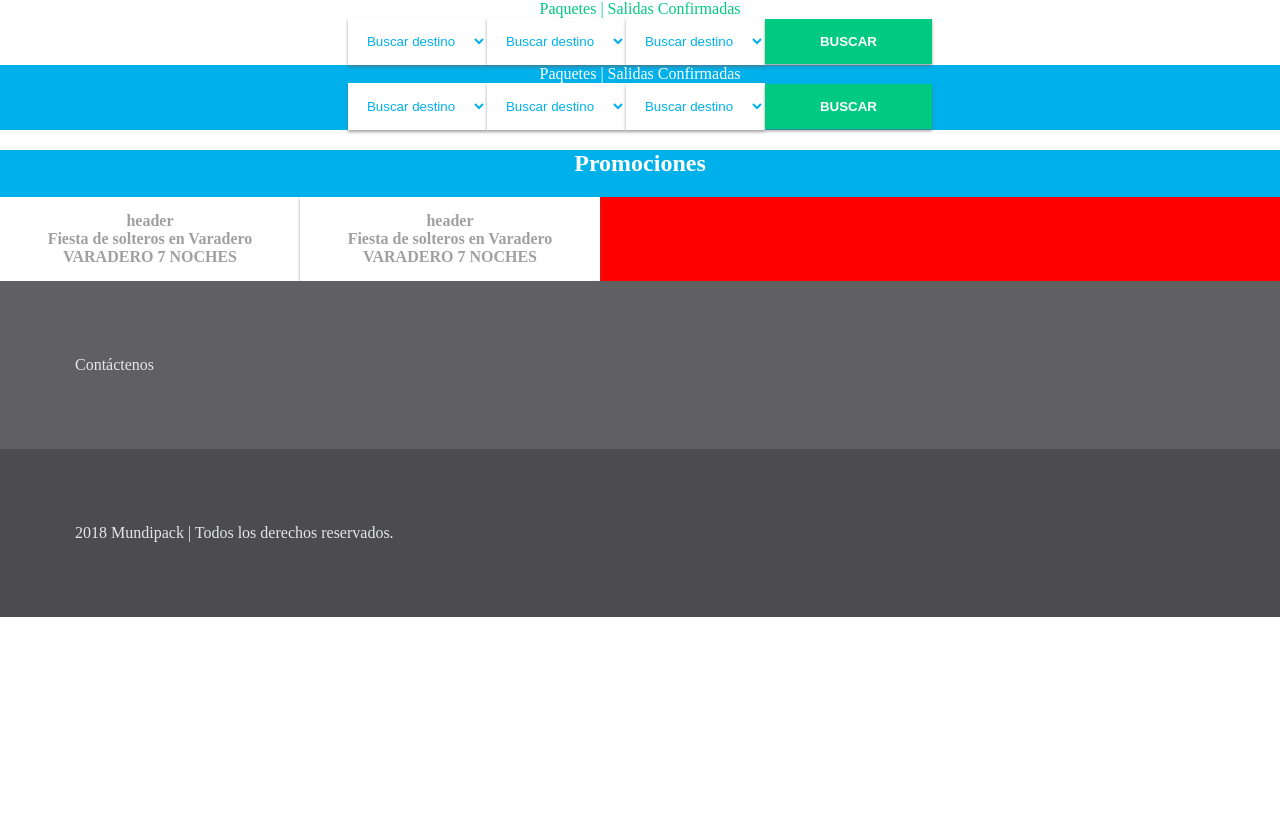
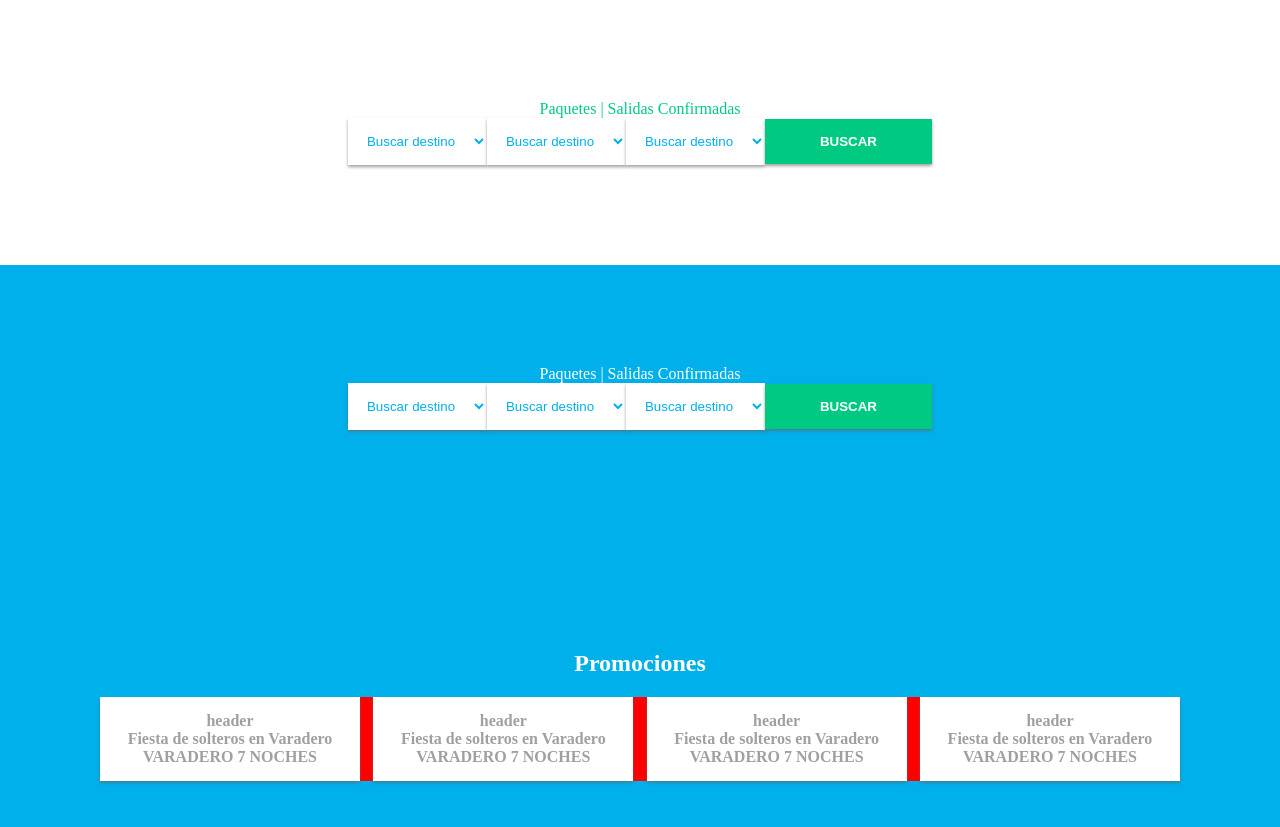
Before and after one commit to zendostrike/next-demo, a Next.js app: page / in a window 1280 px wide. Shown: the part 1113-1940 px from the top of the page. Before the commit the page ends 1730 px from the top, so only its background shows below. Built offline with nearby package versions, Linux system fonts and the light colour scheme.

Commit message:
adding grid component

```diff
--- a/components/styles.js
+++ b/components/styles.js
@@ -20,6 +20,7 @@ export const Section = styled.div`
   text-align: center;
   color: ${props => (props.dark ? '#fff' : '#00ca82')};
   background: ${props => props.background || '#fff'};
+  padding: 100px;
 `
 
 export const Select = styled.select`
@@ -69,7 +70,8 @@ export const CardFooter = styled.div`
 export const GridContainer = styled.div`
   background: red;
   display: grid;
-  grid-template-columns: 300px 300px 300px;
+  grid-template-columns: 260px 260px 260px 260px;
+  justify-content: space-between;
 `
 
 export const GridItem = styled.div`
--- a/pages/index.js
+++ b/pages/index.js
@@ -24,6 +24,8 @@ export default () => (
       <Grid>
         <Card />
         <Card />
+        <Card />
+        <Card />
       </Grid>
     </Section>
   </Layout>
```
